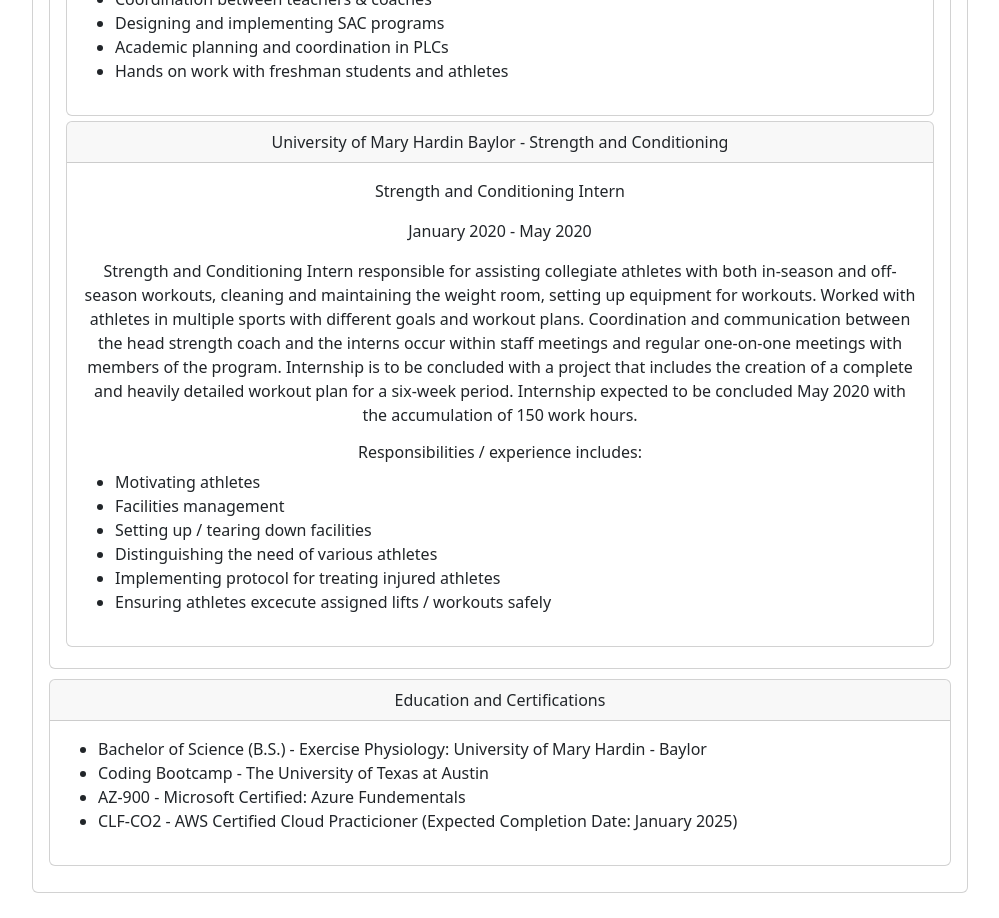
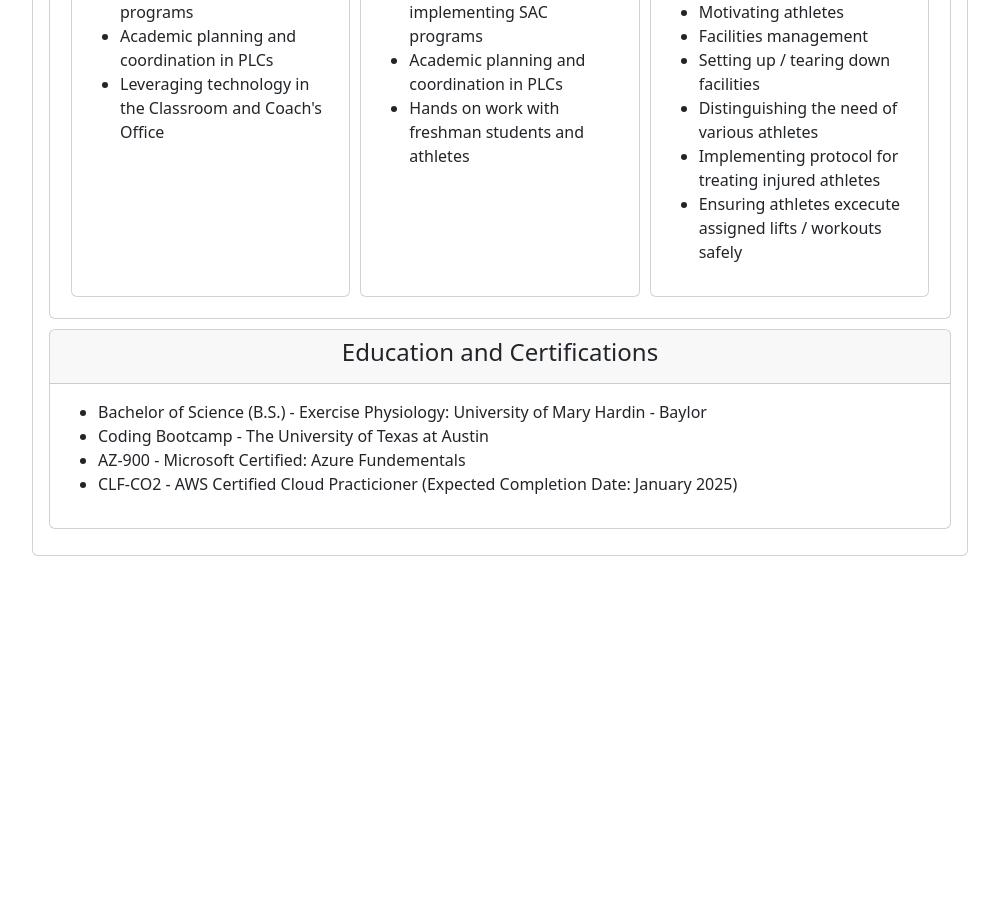
Before and after one commit to Teacher2Coder/react-portfolio, a React (Vite) app: page /resume in a window 1280 px wide. Shown: the part 1700-2618 px from the top of the page, without its empty margins (140-1139 px from the left). After the commit the page ends 2356 px from the top, so only its background shows below. Built offline with nearby package versions, Linux system fonts and the light colour scheme.

Commit message:
added LinkedIn badge

```diff
--- a/index.html
+++ b/index.html
@@ -9,5 +9,6 @@
   <body>
     <div id="root"></div>
     <script type="module" src="/src/main.jsx"></script>
+    <script src="https://platform.linkedin.com/badges/js/profile.js" async defer type="text/javascript"></script>
   </body>
 </html>
--- a/src/index.css
+++ b/src/index.css
@@ -160,8 +160,15 @@
     text-align: left;
 }
 
+.work-experience {
+    display: flex;
+    flex-direction: row;
+}
+
 .job-card {
-    margin-bottom: 5px;
+    margin: 5px;
+    width: 75%
+
 }
 
 /* Styles for application footer */
--- a/src/pages/AboutPage.jsx
+++ b/src/pages/AboutPage.jsx
@@ -1,3 +1,4 @@
+import { useEffect } from "react";
 import { useOutletContext } from "react-router-dom";
 
 export default function AboutPage() {
@@ -6,6 +7,18 @@
   setCurrentPage("About");
 
   document.title = "Ethan Owens - " + currentPage;
+
+  useEffect(() => {
+    const script = document.createElement("script");
+    script.src = "https://platform.linkedin.com/badges/js/profile.js";
+    script.async = true;
+    script.defer = true;
+
+    document.body.appendChild(script);
+    return () => {
+      document.body.removeChild(script);
+    };
+  }, []);
 
   return (
     <div className="card" id="about-card">
@@ -28,6 +41,21 @@
           me into the Artificial Intellegence world so that I can help usher in
           the age of our A.I. Overlords!
         </p>
+        <div
+          className="badge-base LI-profile-badge"
+          data-locale="en_US"
+          data-size="large"
+          data-theme="light"
+          data-type="HORIZONTAL"
+          data-vanity="ethan-owens-717b16199"
+          data-version="v1"
+        >
+          <a
+            className="badge-base__link LI-simple-link"
+            href="https://www.linkedin.com/in/ethan-owens-717b16199?trk=profile-badge"
+          >
+          </a>
+        </div>
       </div>
       <footer className="card-footer" id="about-footer">
         Thank you for visiting my portfolio!
--- a/src/pages/ResumePage.jsx
+++ b/src/pages/ResumePage.jsx
@@ -58,7 +58,7 @@
           <header className="card-header">
             <h4>Relevant Work Experience</h4>
           </header>
-          <div className="card-body">
+          <div className="card-body work-experience">
             <div className="card job-card">
               <header className="card-header">
                 <h5>Austin ISD - James Bowie High School</h5>
@@ -121,7 +121,7 @@
             </div>
             <div className="card job-card">
               <header className="card-header">
-                University of Mary Hardin Baylor - Strength and Conditioning
+                <h5>University of Mary Hardin Baylor - Strength and Conditioning</h5>
               </header>
               <div className="card-body">
                 <p className="job-title">Strength and Conditioning Intern</p>
@@ -154,7 +154,9 @@
           </div>
         </div>
         <div className="card resume-cards">
-          <header className="card-header">Education and Certifications</header>
+          <header className="card-header">
+            <h4>Education and Certifications</h4>
+          </header>
           <div className="card-body">
             <ul className="resume-list">
               <li>
```
Also changed, not shown: 1 other file (tests, documents, lock files or other folders).
